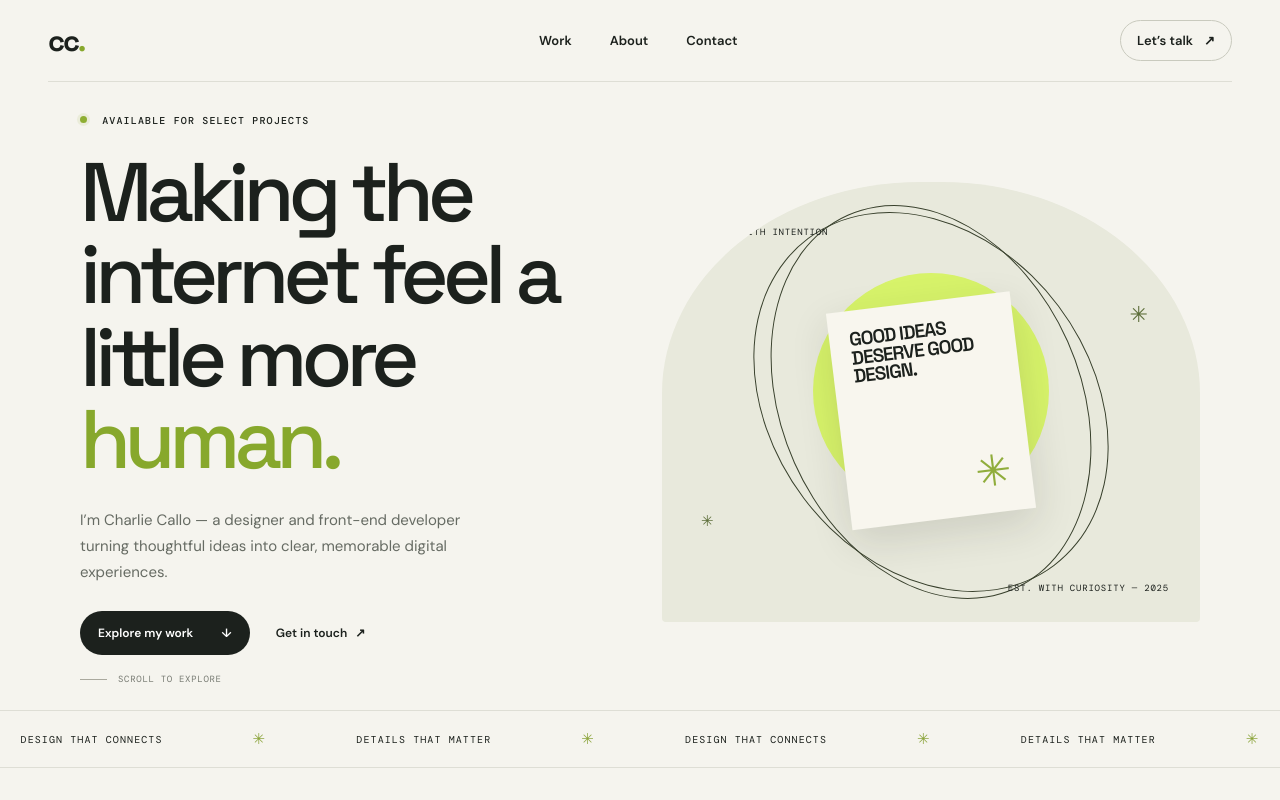
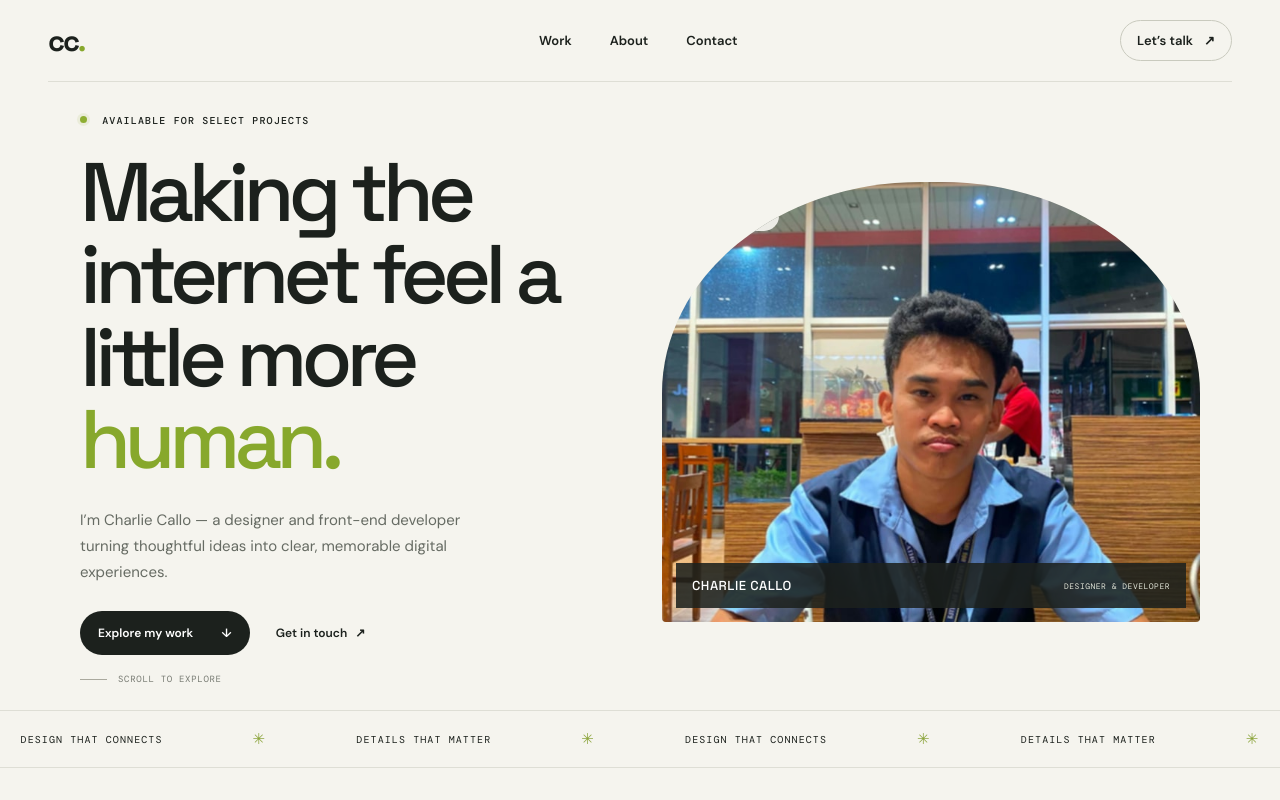
Before and after one commit to charliecallo71-dot/Callo-project-1, a plain HTML site: page index.html in a window 1280 px wide. Shown: the top 800 px of the page. Drawn offline with nearby package versions, Linux system fonts and the light colour scheme.

Commit message:
adding profile picture

```diff
--- a/index.html
+++ b/index.html
@@ -29,18 +29,13 @@
           <a class="text-link" href="mailto:hello@example.com">Get in touch <span aria-hidden="true">↗</span></a>
         </div>
       </div>
-      <div class="hero-art" aria-label="Abstract illustration of creative work" role="img">
-        <div class="art-sun"></div>
-        <div class="art-orbit orbit-one"></div>
-        <div class="art-orbit orbit-two"></div>
-        <div class="art-card">
-          <span class="art-card-kicker">GOOD IDEAS<br>DESERVE GOOD<br>DESIGN.</span>
-          <span class="art-card-mark">✳</span>
+      <div class="hero-art">
+        <img class="profile-photo" src="images/charlie-profile.png" alt="Charlie Callo">
+        <span class="profile-tag">MEET CHARLIE</span>
+        <div class="profile-caption">
+          <span>CHARLIE CALLO</span>
+          <span class="profile-role">DESIGNER &amp; DEVELOPER</span>
         </div>
-        <span class="art-note note-top">DESIGN WITH INTENTION</span>
-        <span class="art-note note-bottom">EST. WITH CURIOSITY — 2025</span>
-        <span class="art-spark spark-one">✳</span>
-        <span class="art-spark spark-two">✳</span>
       </div>
       <a class="scroll-cue" href="#work"><span></span> SCROLL TO EXPLORE</a>
     </section>
--- a/styles.css
+++ b/styles.css
@@ -58,19 +58,11 @@ a { color: inherit; text-decoration: none; }
 .text-link span { margin-left: 5px; }
 
 .hero-art { position: relative; height: 440px; margin-left: 22px; overflow: hidden; background: #e8e9dc; border-radius: 48% 48% 4px 4px; }
-.art-sun { position: absolute; width: 236px; height: 236px; border-radius: 50%; background: var(--lime); top: 91px; left: 50%; transform: translateX(-50%); }
-.art-orbit { position: absolute; z-index: 1; border: 1px solid #39412d; border-radius: 50%; left: 50%; top: 50%; transform: translate(-50%, -50%) rotate(-24deg); }
-.orbit-one { width: 300px; height: 410px; }
-.orbit-two { width: 410px; height: 320px; transform: translate(-50%, -50%) rotate(53deg); }
-.art-card { position: absolute; z-index: 2; top: 50%; left: 50%; width: 185px; height: 218px; padding: 20px; transform: translate(-50%, -46%) rotate(-7deg); display: flex; flex-direction: column; justify-content: space-between; background: #f8f6ee; box-shadow: 0 14px 40px #272c2424; }
-.art-card-kicker { font: 600 19px/.98 var(--display); letter-spacing: -1px; }
-.art-card-mark { align-self: flex-end; color: #90ad3c; font-size: 43px; line-height: 1; }
-.art-note { position: absolute; z-index: 3; font: 9px var(--mono); letter-spacing: .8px; }
-.note-top { top: 44px; left: 36px; }
-.note-bottom { right: 31px; bottom: 28px; }
-.art-spark { position: absolute; z-index: 3; color: #5b6d38; }
-.spark-one { top: 118px; right: 52px; font-size: 22px; }
-.spark-two { bottom: 91px; left: 39px; font-size: 15px; }
+.profile-photo { display: block; width: 100%; height: 100%; object-fit: cover; object-position: center 40%; }
+.profile-tag { position: absolute; top: 19px; left: 19px; border-radius: 30px; padding: 9px 12px; background: #f5f4eeee; font: 9px var(--mono); letter-spacing: .8px; }
+.profile-caption { position: absolute; right: 14px; bottom: 14px; left: 14px; display: flex; align-items: center; justify-content: space-between; gap: 12px; padding: 14px 16px; background: #1c211ddd; color: #fff; }
+.profile-caption > span:first-child { font: 500 13px var(--display); letter-spacing: .5px; }
+.profile-role { color: #e1e4d8; font: 8px var(--mono); letter-spacing: .5px; }
 .scroll-cue { position: absolute; left: 0; bottom: 25px; display: flex; align-items: center; gap: 11px; color: #777a72; font: 9px var(--mono); letter-spacing: .7px; }
 .scroll-cue span { width: 27px; height: 1px; background: #aaa99e; }
 
```
Also changed, not shown: images/charlie-profile.png (added).
